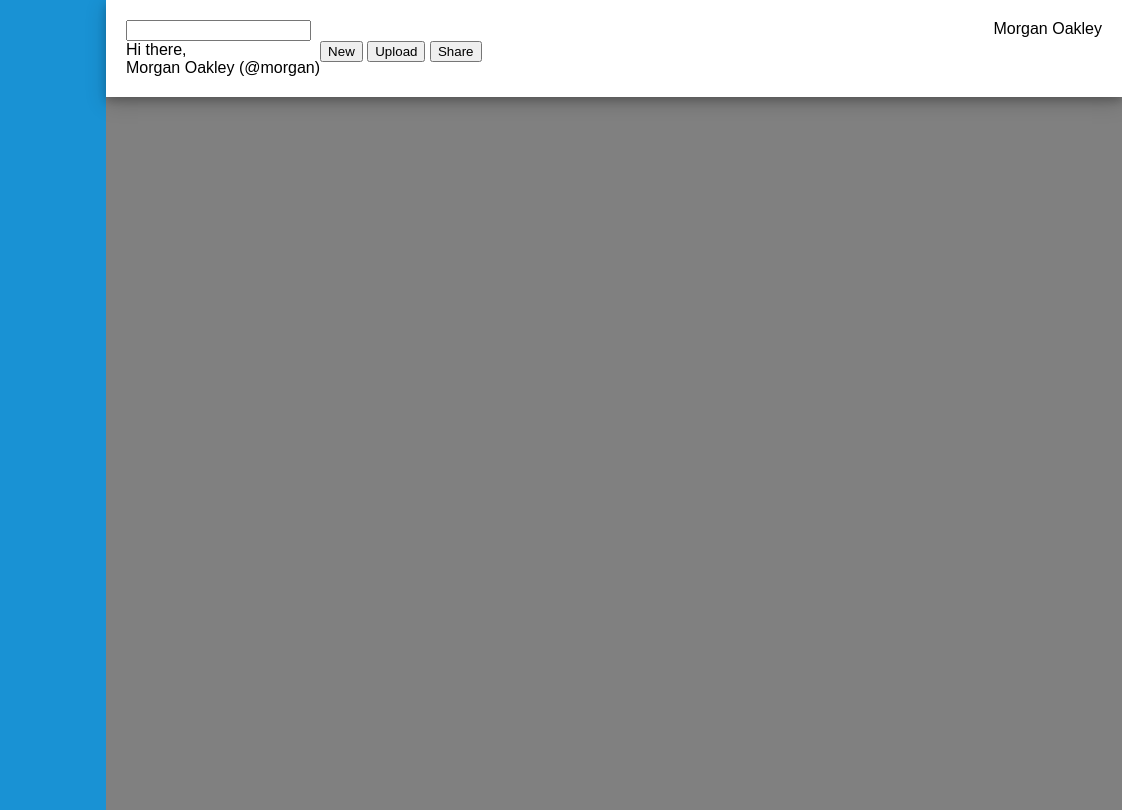
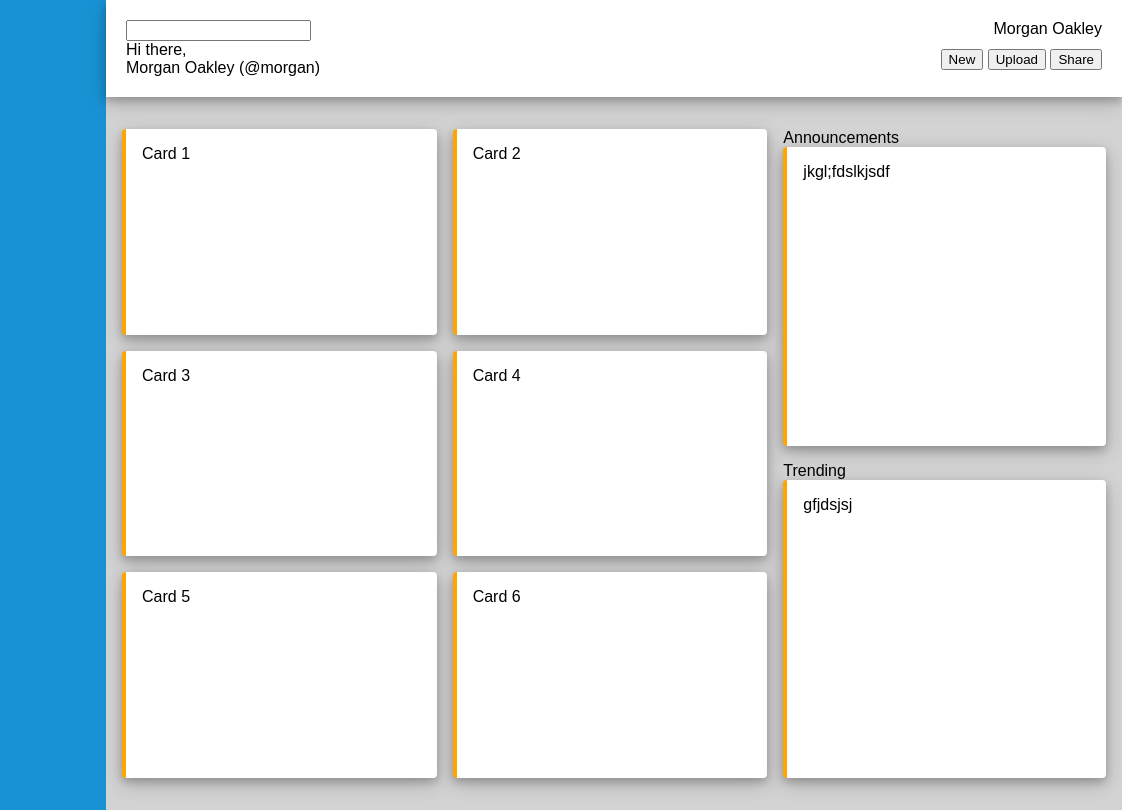
Before and after one commit to rmcclintick/Admin-Dashboard, a plain HTML site: page dashboard.html in a window 1280 px wide. Shown: the full height of the page, 158-1280 px from the left. Drawn offline with Linux system fonts and the light colour scheme.

Commit message:
complete rightside grid spacing

```diff
--- a/dashboard.html
+++ b/dashboard.html
@@ -70,11 +70,14 @@
                 <div class="username">Morgan Oakley</div>
             </div>
             <div class="header-second-row">
-                <div class="profile-picture medium"></div>
-                <div class="greeting">
-                    <div>Hi there,</div>
-                    <div>Morgan Oakley (@morgan)</div>
+                <div class="second-left">
+                    <div class="profile-picture medium"></div>
+                    <div class="greeting">
+                        <div>Hi there,</div>
+                        <div>Morgan Oakley (@morgan)</div>
+                    </div>
                 </div>
+
                 <div class="header-buttons">
                     <button>New</button>
                     <button>Upload</button>
@@ -82,6 +85,28 @@
                 </div>
             </div>
         </div>
+
+        <div class="true-main">
+            <div class="projects">
+                <div class="project-card card">Card 1</div>
+                <div class="project-card card">Card 2</div>
+                <div class="project-card card">Card 3</div>
+                <div class="project-card card">Card 4</div>
+                <div class="project-card card">Card 5</div>
+                <div class="project-card card">Card 6</div>
+            </div>
+
+            <div class="cards-right">
+                <div class="announcements">
+                    <div class="card-title">Announcements</div>
+                    <div class="card">jkgl;fdslkjsdf</div>
+                </div>
+                <div class="trending">
+                    <div class="card-title">Trending</div>
+                    <div class="card">gfjdsjsj</div>
+                </div>
+            </div>
+        </div>
     </div>
 </body>
 </html>
--- a/styles.css
+++ b/styles.css
@@ -16,7 +16,7 @@ body {
 }
 
 .main {
-    background-color: grey;
+    background-color: lightgrey;
     display: flex;
     flex-direction: column;
     width: 100%;
@@ -39,7 +39,8 @@ body {
 
 .header-second-row {
     display: flex;
-
+    align-items: center;
+    justify-content: space-between;
 }
 
 .tab, .title {
@@ -65,3 +66,38 @@ body {
 .tabs1, .tabs2 {
     margin-top: 5vh;
 }
+
+.true-main {
+    display:flex;
+    gap: 16px;
+    margin: 32px 16px;
+    height: 100%;
+}
+
+.projects {
+    display: grid;
+    grid-template: 1fr 1fr 1fr / 1fr 1fr;
+    gap: 16px;
+    flex: 2;
+}
+
+.cards-right {
+    flex: 1;
+    display: grid;
+    grid-template: 1fr 1fr;
+    gap: 16px;
+}
+
+.announcements, .trending {
+    display: flex;
+    flex-direction: column;
+}
+
+.card {
+    background-color: white;
+    padding:16px;
+    box-shadow: 0 4px 8px 0 rgba(0, 0, 0, 0.2), 0 6px 20px 0 rgba(0, 0, 0, 0.19);
+    border-radius: 4px;
+    border-left: 4px orange solid;
+    flex: 1;
+}
```
